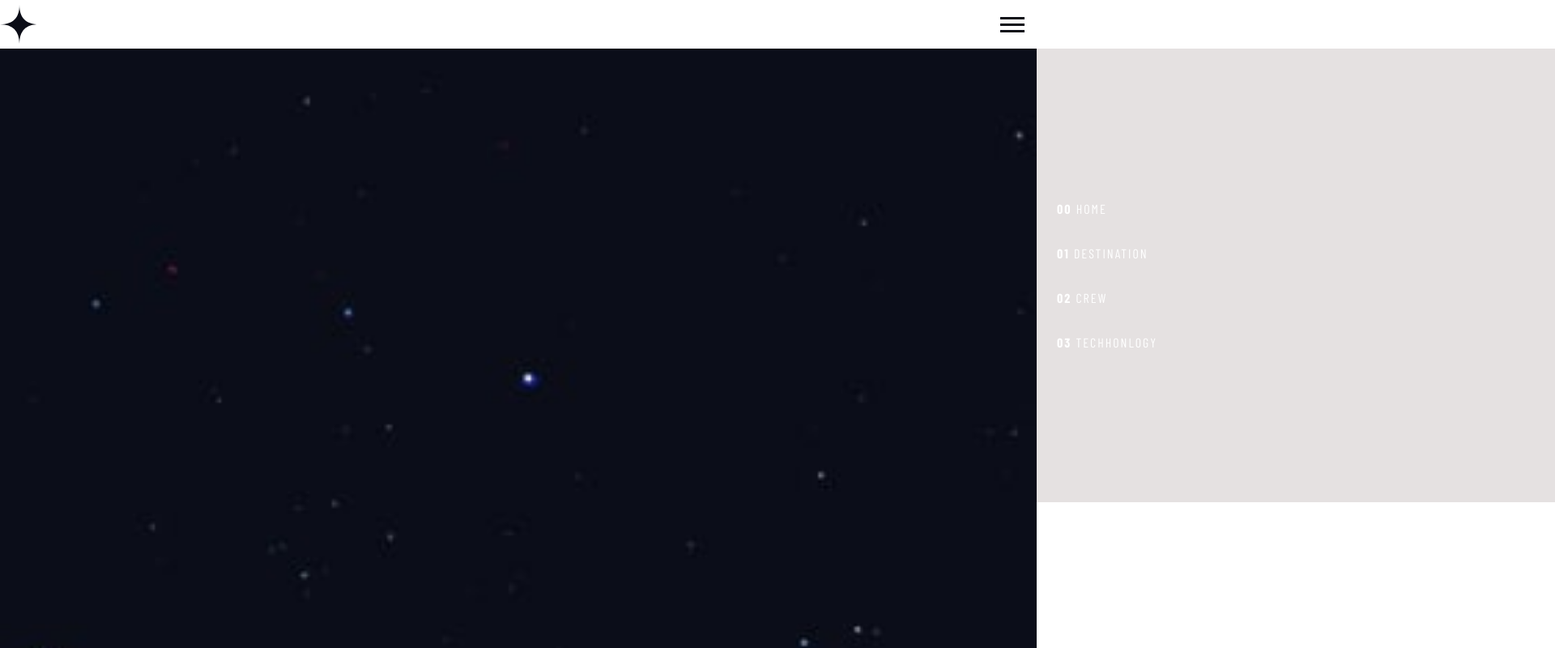
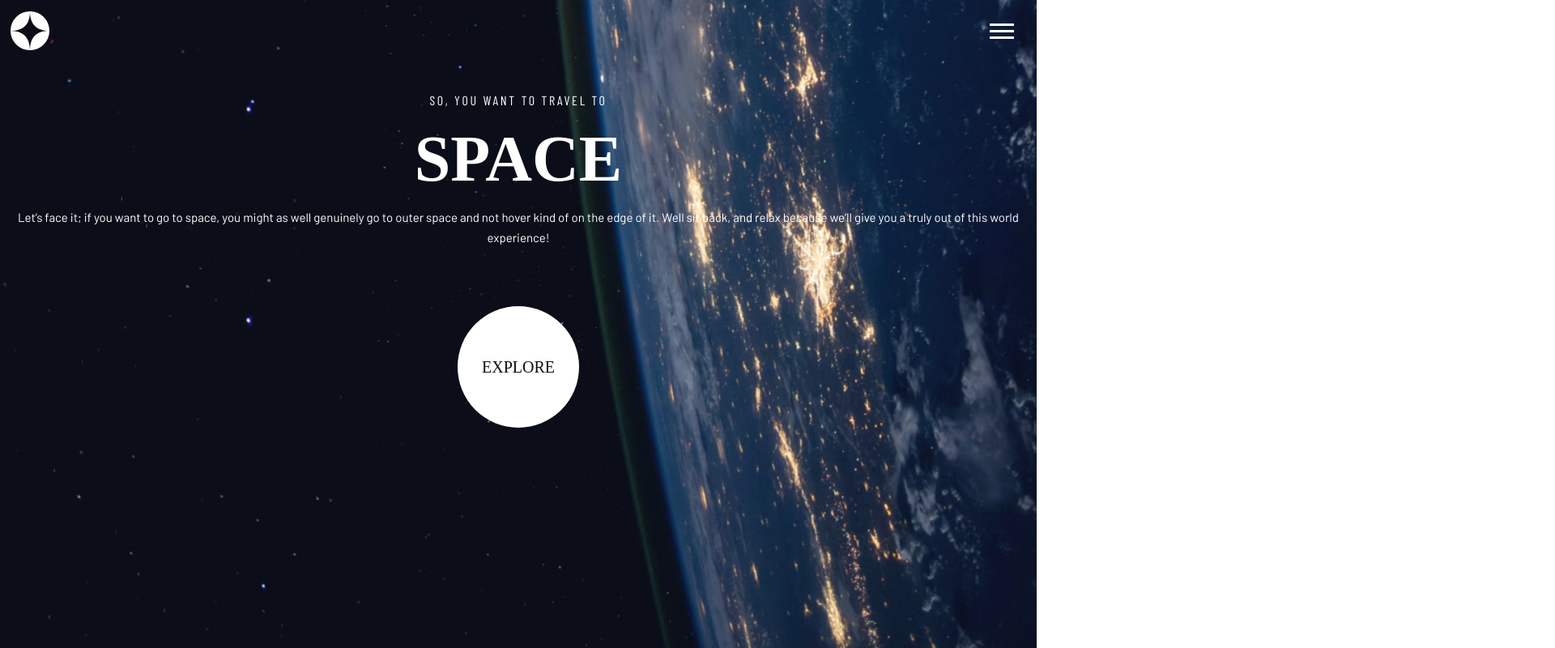
Before and after one commit to shibuwd/Space-tourism-multi-page-website, a plain HTML site: page index.html in a window 1280 px wide. Shown: the top 800 px of the page at 81% size, 1920 px wide, since content can reach past the window. Drawn offline with nearby package versions, Linux system fonts and the light colour scheme; a web font is replaced by a local one.

Commit message:
add home page button and many more stuff

```diff
--- a/index.html
+++ b/index.html
@@ -34,10 +34,35 @@
                 </div>
             </div>
         </div>
+
     </section>
     <!-- end header section -->
 
-    <img src="./assets/home/background-home-mobile.jpg" alt="">
+    <main>
+
+        <div class="hero-container">
+            <div class="hero-img">
+                <picture>
+                    <source srcset="assets/home/background-home-desktop.jpg" media="(min-width: 57.5rem)" />
+                    <source srcset="assets/home/background-home-tablet.jpg" media="(min-width: 35.938rem)" />
+                    <img src="assets/home/background-home-mobile.jpg" alt="" />
+                </picture>
+            </div>
+
+            <div class="space">
+                <span>so, you want to travel to</span>
+                <h1>space</h1>
+                <p>Let’s face it; if you want to go to space, you might as well genuinely go to outer space and not
+                    hover kind of on the edge of it. Well sit back, and relax because we’ll give you a truly out of this
+                    world experience!
+                </p>
+
+                <a class="explore-btn" href="">explore</a>
+
+            </div>
+        </div>
+
+    </main>
 
     <script src="./js/app.js"></script>
 
--- a/scss/base/_reset.scss
+++ b/scss/base/_reset.scss
@@ -4,6 +4,7 @@
     box-sizing: border-box;
     margin: 0;
     padding: 0;
+    text-decoration: none;
 }
 
 img,
@@ -21,31 +22,34 @@ body {
     height: 100vh;
     line-height: 1.5;
     overflow-x: hidden;
-    text-decoration: none;
+
 }
 
-h1 {
-    font-size: $font-size-v1;
-    font-family: $font-base-family-1;
+h1, h2, h3, h4 {
+    font-family: $font-base-family-3;
 }
 
-h2 {
-    font-size: $font-size-v2;
-    font-family: $font-base-family-1;
-}
+// h1 {
+//     font-size: $font-size-v1;
+//     font-family: $font-base-family-1;
+// }
 
-h3 {
-    font-size: $font-size-v3;
-    font-family: $font-base-family-1;
-}
+// h2 {
+//     font-size: $font-size-v2;
+//     font-family: $font-base-family-1;
+// }
 
-h4 {
-    font-size: $font-size-v4;
-    font-family: $font-base-family-1;
-}
+// h3 {
+//     font-size: $font-size-v3;
+//     font-family: $font-base-family-1;
+// }
+
+// h4 {
+//     font-size: $font-size-v4;
+//     font-family: $font-base-family-1;
+// }
 
 h5 {
-    font-size: $font-size-v5;
     font-family: $font-base-family-2;
 }
 
--- a/scss/layouts/_header.scss
+++ b/scss/layouts/_header.scss
@@ -3,13 +3,17 @@
     background-color: transparent;
 
     .nav-bar {
+        .brand {
+            z-index: 9;
+        }
+
         display: flex;
         align-items: center;
         justify-content: space-between;
         width: 100%;
         height: 100%;
-        padding: 0rem;
-        background-color: $color-white;
+        padding: .5rem .8rem;
+        // background-color: transparent;
 
         .nav-list {
             ul {
@@ -19,7 +23,9 @@
                 backdrop-filter: blur(51.5485px);
                 width: 60vw;
                 height: 70vh;
-                left: 100%;
+                right: 0%;
+                left: -100%;
+                top: 0;
                 display: flex;
                 flex-direction: column;
                 justify-content: center;
@@ -27,7 +33,7 @@
                 z-index: 1;
                 overflow-x: hidden;
                 transition: .6s cubic-bezier(0, 0.55, 0.45, 1) left;
-                z-index: 9999;
+                z-index: 3;
 
                 &.active {
                     left: 40%;
@@ -51,26 +57,58 @@
                         font-weight: $font-weight-400;
                         font-size: $font-size-v11;
                         letter-spacing: 2px;
+                        position: relative;
 
-                        &::after {
+                        // &::after {
+                        //     position: absolute;
+                        //     top: 50%;
+                        //     left: 50%;
+                        //     transform: translate(-50%, -50%) scale(0);
+                        //     letter-spacing: 50px;
+                        //     z-index: -1;
+                        // }
+
+                        // &:hover &::after {
+                        //     transform: translate(-50%, -50%) scale(1);
+                        //     letter-spacing: initial;
+                        // }
+
+                        &:before,
+                        &:after {
+                            content: '';
                             position: absolute;
-                            top: 50%;
-                            left: 50%;
-                            transform: translate(-50%, -50%) scale(0);
-                            letter-spacing: 50px;
-                            z-index: -1;
+                            top: 100%;
+                            width: 15%;
+                            height: 2px;
+                            background: none;
+                            transition: .7s cubic-bezier(0.5, 1, 0.89, 1);
                         }
 
-                        &:hover &::after {
-                            transform: translate(-50%, -50%) scale(1);
-                            letter-spacing: initial;
+                        &:before {
+                            left: fixed;
                         }
 
-                        &:hover,
-                        &:focus {
-                            // color: $color-very-dark;
-                            transition: 0.6s cubic-bezier(0.5, 1, 0.89, 1);
+                        &:after {
+                            right: 0%;
                         }
+
+                        &:hover:before,
+                        &:focus:before,
+                        &:hover:after,
+                        &:focus:after {
+                            width: 50%;
+                            background: $color-white;
+                        }
+
+                        &:active {
+                            color: $color-white;
+                        }
+
+                        // &:hover,
+                        // &:focus {
+
+                        //     transition: 0.6s cubic-bezier(0.5, 1, 0.89, 1);
+                        // }
                     }
                 }
             }
@@ -83,7 +121,7 @@
                 display: flex;
                 align-items: center;
                 justify-content: center;
-                z-index: 100;
+                z-index: 10;
                 cursor: pointer;
 
                 &:after {
@@ -98,7 +136,7 @@
                     height: 3px;
                     width: 30px;
                     position: relative;
-                    background-color: $color-very-dark;
+                    background-color: $color-white;
                     z-index: -1;
 
                     &::after,
@@ -108,7 +146,7 @@
                         height: 100%;
                         width: 100%;
                         left: 0;
-                        background-color: $color-very-dark;
+                        background-color: $color-white;
                         transition: .3s ease;
                         transition-property: top, bottom;
                     }
--- /dev/null
+++ b/scss/pages/_home.scss
@@ -0,0 +1,75 @@
+.hero-container {
+    position: absolute;
+    color: $color-white;
+    text-align: center;
+    top: 0;
+
+    .hero-img picture {
+        position: relative;
+        background-position: center;
+        background-size: cover;
+        width: 100vw;
+        // background: #0B0D17;
+    }
+
+    .space {
+        position: absolute;
+        // width: 327px;
+        height: 276px;
+        top: 112px;
+
+        span {
+            font-family: $font-base-family-2;
+            font-size: $font-size-v11;
+            letter-spacing: 2.7px;
+            text-transform: $text-transfrom-upper;
+        }
+
+        h1 {
+            font-family: $font-base-family-3;
+            text-transform: $text-transfrom-upper;
+            font-size: $font-size-v3;
+            line-height: 120px;
+        }
+
+        p {
+            font-size: $font-size-v12;
+            line-height: 25px;
+            padding: 0 1.3rem;
+        }
+
+        .explore-btn {
+            text-align: center;
+            font-family: $font-base-family-3;
+            font-size: $font-size-v9;
+            text-transform: $text-transfrom-upper;
+            color: $color-very-dark;
+            height: 150px;
+            width: 150px;
+            border-radius: 50%;
+            background-color: $color-white;
+            margin: 0 auto;
+            display: flex;
+            align-items: center;
+            justify-content: center;
+            margin-top: 4.5rem;
+            cursor: pointer;
+
+            // &::before {
+
+            //     background-color: $color-white;
+            //     height: 150px;
+            //     width: 150px;
+            //     opacity: .1;
+            // }
+
+            &:hover {
+                -webkit-box-shadow: 0 0 0 50px hsla(0, 0%, 86%, 0.1);
+                box-shadow: 0 0 0 50px hsla(0, 0%, 86%, 0.1);
+                -webkit-transition: 0.6s cubic-bezier(0.5, 1, 0.89, 1);
+                -o-transition: 0.6s cubic-bezier(0.5, 1, 0.89, 1);
+                transition: 0.6s cubic-bezier(0.5, 1, 0.89, 1);
+            }
+        }
+    }
+}
--- a/scss/style.scss
+++ b/scss/style.scss
@@ -5,3 +5,4 @@
 @import "./abstracts/breakpoints";
 
 @import "./layouts/header";
+@import "./pages/home";
```
Also changed, not shown: css/style.css, 1 other file.
